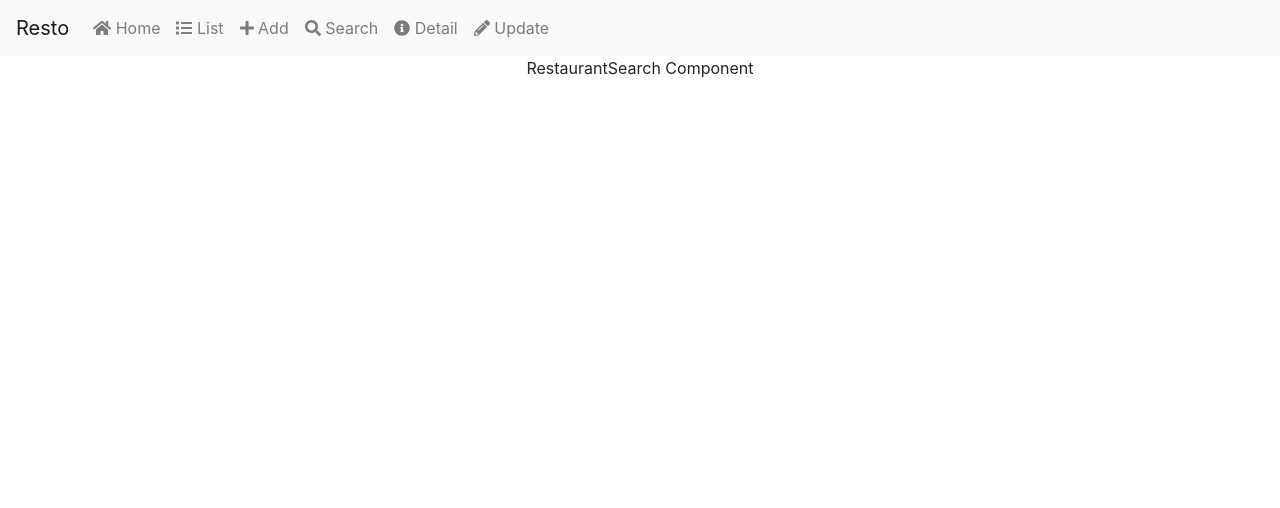
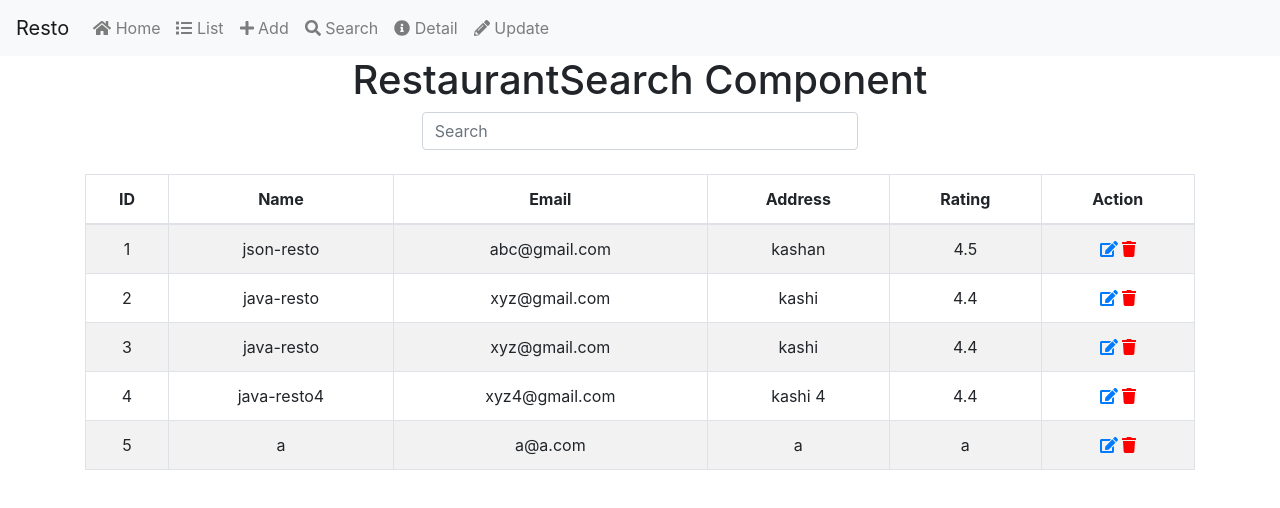
Before and after one commit to KashanMehmood/restraunt-crud, a React (Create React App) app: page /search in a window 1280 px wide. Shown: the top 508 px of the page. Built offline with nearby package versions, Linux system fonts and the light colour scheme; data requests are answered from the project's data file.

Commit message:
search work

```diff
--- a/src/component/RestaurantList.js
+++ b/src/component/RestaurantList.js
@@ -9,7 +9,7 @@ class RestaurantList extends Component {
     constructor() {
         super();
         this.state = {
-            list: null
+            list: ""
         };
     }
 
@@ -69,7 +69,7 @@ class RestaurantList extends Component {
                                     <td>{item.rating}</td>
                                     <td>
                                         <Link to={"/update/"+item.id}><FontAwesomeIcon  icon={faEdit} /> </Link>
-                                        <Link onClick={ () => this.delete(item.id) }><FontAwesomeIcon  icon={faTrash} /> </Link>
+                                        <Link onClick={ () => this.delete(item.id) }><FontAwesomeIcon  icon={faTrash} color="red" /> </Link>
                                     </td>
 
 
--- a/src/component/RestaurantSearch.js
+++ b/src/component/RestaurantSearch.js
@@ -1,10 +1,107 @@
 import React, { Component } from 'react';
+import { Table } from 'react-bootstrap';
+import { Link } from "react-router-dom";
+import { FontAwesomeIcon } from '@fortawesome/react-fontawesome';
+import { faEdit, faTrash } from '@fortawesome/free-solid-svg-icons';
 
 class RestaurantSearch extends Component {
+
+    constructor() {
+        super();
+        this.state = {
+            list: "",
+            searchData: ""
+        };
+    }
+
+    delete(itemId) {
+
+        fetch("http://localhost:3000/restaurant/" + itemId, {
+            method: "DELETE",
+        })
+            .then(response => response.json())
+            .then((responseJson) => {
+                alert("Restaurant Deleted");
+                this.getData();
+            })
+            .catch(error => console.log(error)) //to catch the errors if any
+    }
+
+    componentDidMount() {
+        this.getData();
+    }
+
+    getData = () => {
+        fetch("http://localhost:3000/restaurant")
+            .then(response => response.json())
+            .then((responseJson) => {
+                this.setState({
+
+                    list: responseJson,
+                })
+                // console.log(this.state.list)
+            })
+            .catch(error => console.log(error)) //to catch the errors if any
+    }
+
+    searchData = (searchValue) => {
+        console.log(searchValue);
+
+        fetch("http://localhost:3000/restaurant/?q=" + searchValue)
+            .then(response => response.json())
+            .then((responseJson) => {
+                this.setState({
+                    list: responseJson,
+                })
+                console.log(this.state.searchData)
+            })
+            .catch(error => console.log(error)) //to catch the errors if any
+
+    }
+
     render() {
         return (
             <div>
-                 RestaurantSearch Component
+                <h1>RestaurantSearch Component</h1>
+                <div className="row d-flex justify-content-center pb-4">
+                    <input className="form-control col-lg-4 " onChange={(e) => { this.searchData(e.target.value) }}
+                        placeholder="Search"
+                    />
+                </div>
+
+                <div>
+                    {this.state.list ? <div className="container">
+                        <Table striped bordered hover>
+                            <thead>
+                                <tr>
+                                    <th>ID</th>
+                                    <th>Name</th>
+                                    <th>Email</th>
+                                    <th>Address</th>
+                                    <th>Rating</th>
+                                    <th>Action</th>
+                                </tr>
+                            </thead>
+                            <tbody>
+                                {this.state.list.map((item, index) =>
+                                    <tr key={index}>
+                                        <td key={item.id}>{item.id}</td>
+                                        <td>{item.name}</td>
+                                        <td>{item.email}</td>
+                                        <td>{item.address}</td>
+                                        <td>{item.rating}</td>
+                                        <td>
+                                            <Link to={"/update/" + item.id}><FontAwesomeIcon icon={faEdit} /> </Link>
+                                            <span onClick={() => this.delete(item.id)}><FontAwesomeIcon icon={faTrash} color="red" /> </span>
+                                        </td>
+
+
+                                    </tr>
+                                )}
+                            </tbody>
+                        </Table>
+                    </div> : 'Loading...'}
+                </div>
             </div>
         );
     }
```
